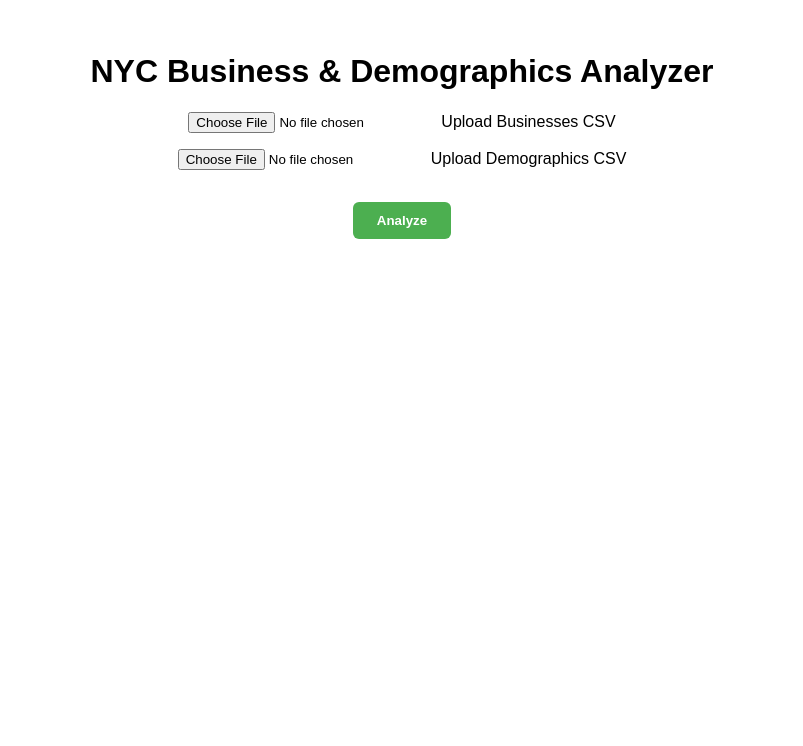
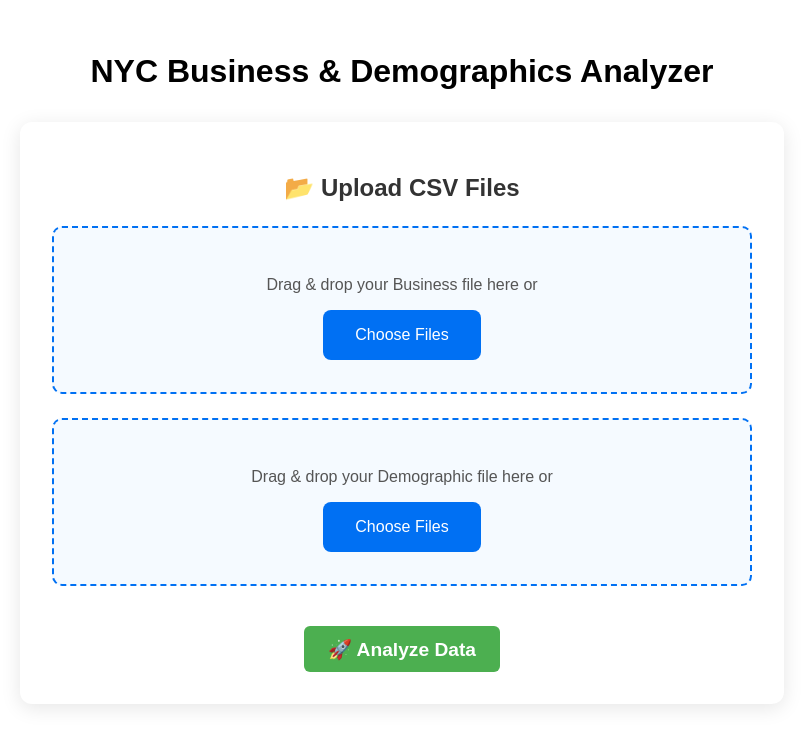
Before and after one commit to Sebootas/AnalisisNY, a React (Create React App) app in the folder client/: page / in a window 1280 px wide. Shown: the top 746 px of the page, without its empty margins (238-1041 px from the left). Built offline with nearby package versions, Linux system fonts and the light colour scheme.

Commit message:
Various upgrades

```diff
--- a/client/src/App.css
+++ b/client/src/App.css
@@ -2,6 +2,132 @@
   text-align: center;
   padding: 2rem;
   font-family: Arial, sans-serif;
+}
+.upload-section {
+  max-width: 700px;
+  margin: 2rem auto;
+  padding: 2rem;
+  border-radius: 12px;
+  background-color: #ffffff;
+  box-shadow: 0px 4px 20px rgba(0, 0, 0, 0.1);
+  text-align: center;
+}
+
+.upload-section h2 {
+  color: #333;
+  margin-bottom: 1.5rem;
+  font-size: 1.5rem;
+  font-weight: 600;
+}
+
+.file-input-wrapper {
+  margin-bottom: 1.5rem;
+}
+
+.file-drop-area {
+  border: 2px dashed #0070f3;
+  border-radius: 10px;
+  padding: 2rem;
+  background-color: #f5faff;
+  cursor: pointer;
+  transition: all 0.3s ease;
+}
+
+.file-drop-area:hover {
+  background-color: #e6f0ff;
+}
+
+.file-drop-area p {
+  color: #555;
+  margin-bottom: 1rem;
+}
+
+.custom-file-input {
+  font-size: 1rem;
+  color: white;
+  background-color: #0070f3;
+  padding: 1rem 2rem;
+  border-radius: 8px;
+  cursor: pointer;
+  display: inline-block;
+}
+
+.custom-file-input:hover {
+  background-color: #0059c1;
+}
+
+.file-input {
+  display: none;
+}
+
+.filename {
+  font-size: 1rem;
+  color: #333;
+  margin-top: 0.5rem;
+  font-style: italic;
+}
+
+.analyze-btn {
+  padding: 1rem 3rem;
+  background-color: #0070f3;
+  color: white;
+  font-size: 1.2rem;
+  border: none;
+  border-radius: 8px;
+  cursor: pointer;
+  transition: background 0.3s ease;
+}
+
+.analyze-btn:hover {
+  background-color: #0059c1;
+}
+
+.analyze-btn:active {
+  background-color: #004499;
+}
+
+.preview-section {
+  margin-top: 2rem;
+  background-color: #f0f0f0;
+  padding: 1rem;
+  border-radius: 8px;
+}
+
+.preview-section h3 {
+  font-size: 1.4rem;
+  color: #333;
+  margin-bottom: 1rem;
+}
+
+.preview-section table {
+  width: 100%;
+  border-collapse: collapse;
+}
+
+.preview-section table th,
+.preview-section table td {
+  padding: 0.5rem;
+  text-align: left;
+  border: 1px solid #ddd;
+}
+
+.preview-section table th {
+  background-color: #0070f3;
+  color: white;
+}
+.loader {
+  border: 8px solid #f3f3f3;
+  border-top: 8px solid #333;
+  border-radius: 50%;
+  width: 50px;
+  height: 50px;
+  animation: spin 1s linear infinite;
+  margin: 20px auto;
+}
+
+@keyframes spin {
+  0% { transform: rotate(0deg); }
+  100% { transform: rotate(360deg); }
 }
 
 input[type="file"] {
--- a/client/src/App.js
+++ b/client/src/App.js
@@ -1,4 +1,5 @@
 import React, { useState } from "react";
+import Papa from "papaparse";
 import "./App.css";
 
 const PAGE_SIZE = 10;
@@ -16,29 +17,87 @@ function App() {
     const [zipIndustryData, setZipIndustryData] = useState([]);
     const [individualZipData, setIndividualZipData] = useState([]);
     const [errorMessage, setErrorMessage] = useState("");
+    const [businessPreview, setBusinessPreview] = useState([]);
+    const [demoPreview, setDemoPreview] = useState([]);
+    const [loading, setLoading] = useState(false);
 
-    const handleFileChange = (e, setter) => {
-        setter(e.target.files[0]);
+    // Función de renderización para las vistas previas de la tabla
+    function renderTablePreview(data) {
+        if (!data || data.length === 0) return null;
+        const headers = Object.keys(data[0]);
+
+        return (
+            <table>
+                <thead>
+                <tr>
+                    {headers.map((header, index) => (
+                        <th key={index}>{header}</th>
+                    ))}
+                </tr>
+                </thead>
+                <tbody>
+                {data.map((row, index) => (
+                    <tr key={index}>
+                        {headers.map((header, index) => (
+                            <td key={index}>{row[header] ?? '-'}</td>
+                        ))}
+                    </tr>
+                ))}
+                </tbody>
+            </table>
+        );
+    }
+
+    const handleFileChange = (e, setter, setPreview) => {
+        const file = e.target.files[0];
+        setter(file);
+
+        // Leer el archivo CSV para mostrar vista previa
+        Papa.parse(file, {
+            complete: (result) => {
+                setPreview(result.data.slice(0, 5)); // Mostrar las primeras 5 filas
+            },
+            header: true,
+        });
+    };
+
+    const handleDrop = (e) => {
+        e.preventDefault();
+        const files = e.dataTransfer.files;
+        if (files.length) {
+            handleFileChange({ target: { files } }, setBusinessFile); // Puedes usarlo para los dos inputs
+        }
+    };
+
+    const handleDragOver = (e) => {
+        e.preventDefault();
     };
 
     const handleAnalyze = async () => {
         setErrorMessage("");
+        setLoading(true); // Start loading
+
         if (!businessFile || !demoFile) {
             setErrorMessage("Please upload both files.");
+            setLoading(false); // Stop loading
             return;
         }
 
+        const tryAnalyze = async (bizFile, demoFile) => {
             const formData = new FormData();
-        formData.append("business", businessFile);
+            formData.append("business", bizFile);
             formData.append("demographics", demoFile);
 
-        try {
             const res = await fetch("http://localhost:5000/api/analyze", {
                 method: "POST",
                 body: formData,
             });
 
-            const data = await res.json();
+            return await res.json();
+        };
+
+        try {
+            let data = await tryAnalyze(businessFile, demoFile);
 
             if (data.status === "success") {
                 setAnalysis(data.analysis);
@@ -51,13 +110,36 @@ function App() {
                 setZipIndustryPage(1);
                 setIndividualZipPage(1);
             } else {
+                const switched = data?.error?.toLowerCase().includes("no se encontró una columna zip válida");
+
+                if (switched) {
+                    // Intenta con los archivos intercambiados
+                    const retryData = await tryAnalyze(demoFile, businessFile);
+                    if (retryData.status === "success") {
+                        setAnalysis(retryData.analysis);
+                        setBusinessData(retryData.analysis.business_data);
+                        setDemoData(retryData.analysis.demo_data);
+                        setZipIndustryData(retryData.analysis.grouped_by_zip_industry);
+                        setIndividualZipData(retryData.analysis.top_individual_zipcodes);
+                        setBusinessPage(1);
+                        setDemoPage(1);
+                        setZipIndustryPage(1);
+                        setIndividualZipPage(1);
+                    } else {
+                        setErrorMessage("Error al analizar incluso tras intercambiar archivos: " + (retryData.message || retryData.error));
+                    }
+                } else {
                     setErrorMessage(data.message || "Error in analysis.");
+                }
             }
         } catch (err) {
             console.error(err);
             setErrorMessage("Network error or server is unavailable.");
+        } finally {
+            setLoading(false); // Stop loading in all cases
         }
     };
+
 
     function paginate(data, page, pageSize) {
         if (!Array.isArray(data)) return [];
@@ -84,7 +166,6 @@ function App() {
                 </button>
             );
         }
-
         return (
             <div className="pagination">
                 <button
@@ -121,19 +202,64 @@ function App() {
 
             {errorMessage && <div className="error-message">{errorMessage}</div>}
 
-            <div>
-                <input type="file" accept=".csv" onChange={(e) => handleFileChange(e, setBusinessFile)} />
-                <label>Upload Businesses CSV</label>
+            <div className="upload-section">
+                <h2>📂 Upload CSV Files</h2>
+
+                <div className="file-input-wrapper">
+                    <div className="file-drop-area" onDrop={(e) => handleFileChange(e, setBusinessFile, setBusinessPreview)} onDragOver={(e) => e.preventDefault()}>
+                        <p>Drag & drop your Business file here or</p>
+                        <label className="custom-file-input">
+                            Choose Files
+                            <input
+                                type="file"
+                                accept=".csv"
+                                onChange={(e) => handleFileChange(e, setBusinessFile, setBusinessPreview)}
+                                className="file-input"
+                            />
+                        </label>
+                    </div>
+                    {businessFile && <span className="filename">{businessFile.name}</span>}
                 </div>
 
-            <div>
-                <input type="file" accept=".csv" onChange={(e) => handleFileChange(e, setDemoFile)} />
-                <label>Upload Demographics CSV</label>
+                <div className="file-input-wrapper">
+                    <div className="file-drop-area" onDrop={(e) => handleFileChange(e, setDemoFile, setDemoPreview)} onDragOver={(e) => e.preventDefault()}>
+                        <p>Drag & drop your Demographic file here or</p>
+                        <label className="custom-file-input">
+                            Choose Files
+                            <input
+                                type="file"
+                                accept=".csv"
+                                onChange={(e) => handleFileChange(e, setDemoFile, setDemoPreview)}
+                                className="file-input"
+                            />
+                        </label>
+                    </div>
+                    {demoFile && <span className="filename">{demoFile.name}</span>}
                 </div>
 
                 <button className="analyze-btn" onClick={handleAnalyze}>
-                Analyze
+                    🚀 Analyze Data
                 </button>
+            </div>
+
+            {/* Vista previa de los archivos CSV */}
+            {businessPreview.length > 0 && (
+                <div className="preview-section">
+                    <h3>📊 Business File Preview</h3>
+                    {renderTablePreview(businessPreview)}
+                </div>
+            )}
+
+            {demoPreview.length > 0 && (
+                <div className="preview-section">
+                    <h3>📊 Demographic File Preview</h3>
+                    {renderTablePreview(demoPreview)}
+                </div>
+            )}
+
+            {loading && (
+                <div className="loader"></div>
+            )}
 
             {analysis && (
                 <div className="results">
```
Lines whose indentation alone changed are shown as unchanged.
